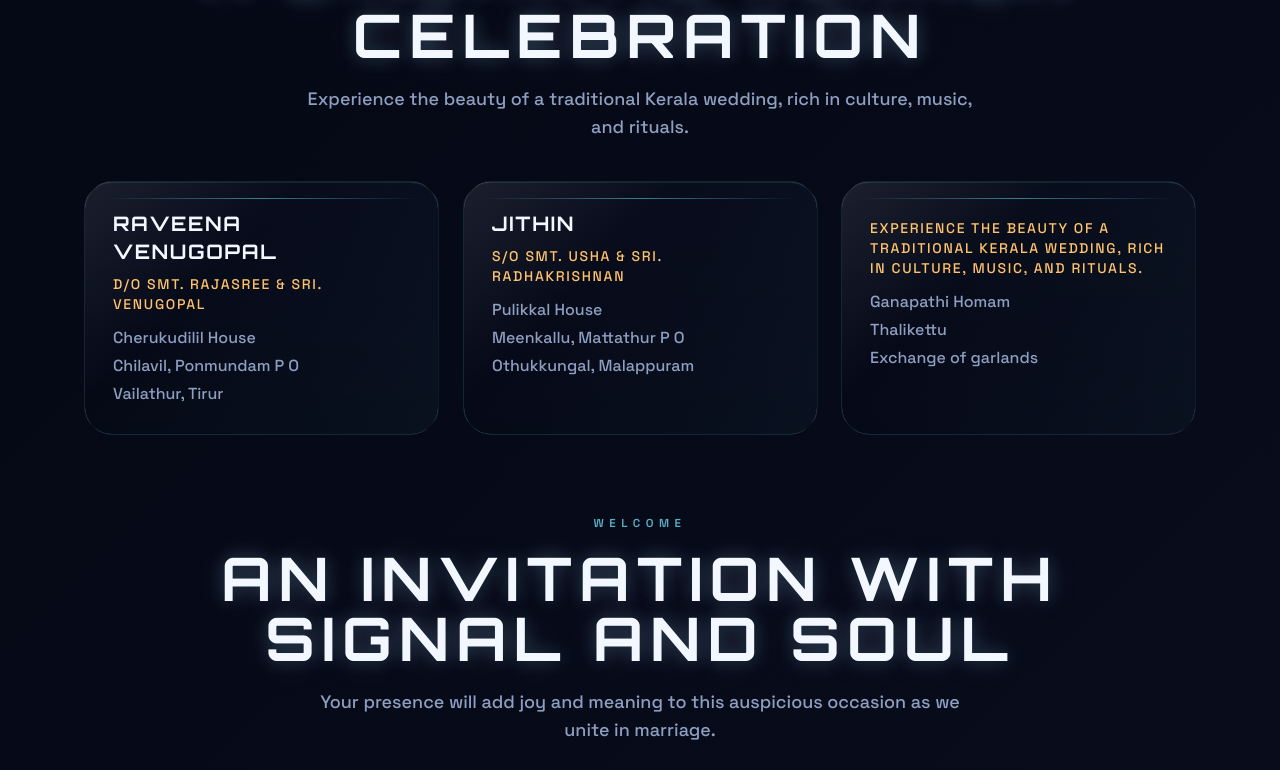
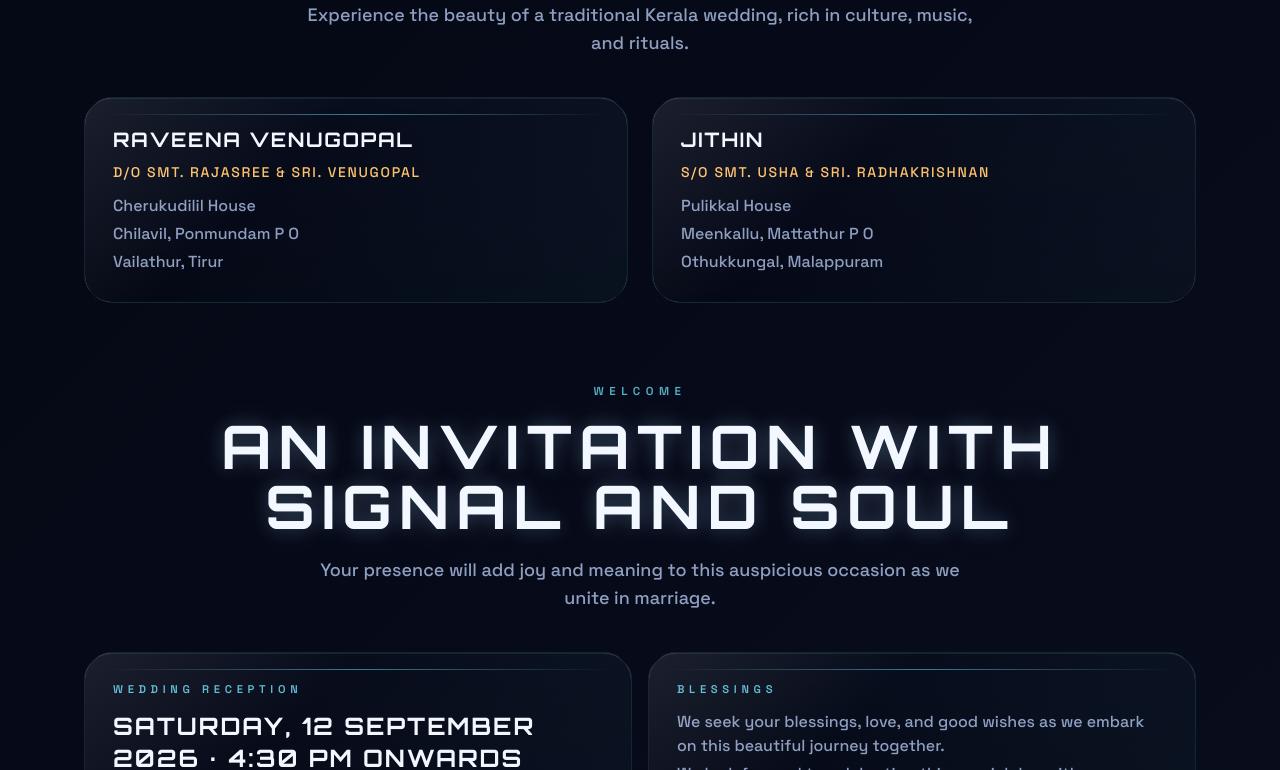
Before and after one commit to jithinpulikkal/marriage, a React (Vite) app in the folder client/: page / in a window 1280 px wide. Shown: the part 1870-2640 px from the top of the page. Built offline with nearby package versions, Linux system fonts and the light colour scheme.

Commit message:
ui fixed

```diff
--- a/client/src/components/DetailCard.jsx
+++ b/client/src/components/DetailCard.jsx
@@ -106,13 +106,6 @@ export function buildDetailCards(data) {
             subtitle: groom.parents,
             lines: normalizeLines([groom.address, groom.address1, groom.hometown]),
         },
-        {
-            key: "ceremony",
-            // title: ceremony.subtitle,
-            subtitle: ceremony.intro,
-            lines: normalizeLines([...(ceremony.details || []), ceremony.dressCode]),
-            variant: "parchment",
-        },
     ].filter((card) => card.title || (card.lines && card.lines.length));
 }
 
--- a/client/src/pages/Home.jsx
+++ b/client/src/pages/Home.jsx
@@ -32,7 +32,10 @@ function getCountdownParts(targetTime) {
 }
 
 function formatGoogleCalendarDate(timestamp) {
-    return new Date(timestamp).toISOString().replace(/[-:]/g, "").replace(/\.\d{3}Z$/, "Z");
+    return new Date(timestamp)
+        .toISOString()
+        .replace(/[-:]/g, "")
+        .replace(/\.\d{3}Z$/, "Z");
 }
 
 function escapeIcsText(value) {
@@ -103,8 +106,12 @@ export default function Home() {
                     <div className="data-chip stark-chip inline-flex items-center rounded-full px-4 py-2 text-[0.68rem] font-semibold uppercase tracking-[0.42em] text-cyan/90">
                         {invitation.title}
                     </div>
-                    <p className="break-words text-sm uppercase tracking-[0.28em] text-gold sm:text-base sm:tracking-[0.36em]">{brand.subtitle}</p>
-                    <p className="mx-auto max-w-2xl text-base leading-relaxed text-teak/82 sm:text-xl">{invitation.message}</p>
+                    <p className="break-words text-sm uppercase tracking-[0.28em] text-gold sm:text-base sm:tracking-[0.36em]">
+                        {brand.subtitle}
+                    </p>
+                    <p className="mx-auto max-w-2xl text-base leading-relaxed text-teak/82 sm:text-xl">
+                        {invitation.message}
+                    </p>
                     <Reveal animation="scaleIn">
                         <div className="glass-panel neon-outline cyber-frame holo-sweep stark-panel relative overflow-hidden rounded-[2rem] px-6 py-8 sm:px-8 sm:py-10">
                             <div className="absolute inset-0 bg-[linear-gradient(135deg,_rgba(255,176,79,0.12),_transparent_30%),linear-gradient(315deg,_rgba(77,220,255,0.18),_transparent_38%)]" />
@@ -118,12 +125,16 @@ export default function Home() {
                             </div>
                             <Reveal animation="fadeInSlow">
                                 <div className="relative">
-                                        <p className="text-[0.72rem] font-semibold uppercase tracking-[0.48em] text-cyan/80">Holographic Ceremony Interface</p>
+                                    <p className="text-[0.72rem] font-semibold uppercase tracking-[0.48em] text-cyan/80">
+                                        Holographic Ceremony Interface
+                                    </p>
                                     <h1 className="holo-title min-w-0 pt-4 text-center font-serif text-4xl font-bold uppercase leading-tight tracking-[0.08em] text-maroon sm:text-5xl lg:text-6xl">
                                         <span className="glitch-text block break-words" data-text={couple.bride.name}>
                                             {couple.bride.name}
                                         </span>
-                                            <span className="my-3 block text-xl font-medium text-gold sm:text-2xl lg:text-3xl">&</span>
+                                        <span className="my-3 block text-xl font-medium text-gold sm:text-2xl lg:text-3xl">
+                                            &
+                                        </span>
                                         <span className="glitch-text block break-words" data-text={couple.groom.name}>
                                             {couple.groom.name}
                                         </span>
@@ -138,7 +149,7 @@ export default function Home() {
                                             </span>
                                         ))}
                                     </div>
-                                        <div className="mt-6 grid gap-2 text-left sm:grid-cols-3">
+                                    {/* <div className="mt-6 grid gap-2 text-left sm:grid-cols-3">
                                             {[
                                                 ["BLESSING", "ONLINE"],
                                                 ["RITUAL", "KERALA MODE"],
@@ -149,14 +160,17 @@ export default function Home() {
                                                     <p className="mt-1 text-xs font-bold uppercase tracking-[0.18em] text-gold">{value}</p>
                                                 </div>
                                             ))}
-                                        </div>
+                                        </div> */}
                                     <div className="stark-console mt-5 grid gap-2 text-left sm:grid-cols-[1fr_auto]">
                                         <div>
-                                            <p className="text-[0.58rem] font-semibold uppercase tracking-[0.34em] text-cyan/60">Primary Directive</p>
-                                            <p className="mt-1 text-sm font-semibold text-teak/80">Celebrate love, family, and the muhurtham.</p>
+                                            <p className="text-[0.58rem] font-semibold uppercase tracking-[0.34em] text-cyan/60">
+                                                Primary Directive
+                                            </p>
+                                            <p className="mt-1 text-sm font-semibold text-teak/80">
+                                                Celebrate love, family, and the muhurtham.
+                                            </p>
                                         </div>
                                     </div>
-
                                 </div>
                             </Reveal>
                         </div>
@@ -166,10 +180,18 @@ export default function Home() {
                     <Reveal animation="scaleIn">
                         <div className="glass-panel neon-outline cyber-frame stark-panel relative overflow-hidden rounded-[1.75rem] p-5 sm:p-6">
                             <div className="absolute inset-x-0 top-0 h-1 bg-gradient-to-r from-gold/80 via-cyan/80 to-rose/80" />
-                            <p className="text-[0.72rem] font-semibold uppercase tracking-[0.42em] text-cyan/80">{events.wedding.title}</p>
-                            <p className="mt-4 font-serif text-2xl uppercase tracking-[0.12em] text-maroon sm:text-3xl">{events.wedding.dateText}</p>
-                            <p className="mt-3 font-serif text-2xl uppercase tracking-[0.12em] text-maroon sm:text-3xl">{events.wedding.timeText}</p>
-                            <p className="mt-3 text-lg font-semibold uppercase tracking-[0.18em] text-gold">{events.wedding.muhurthamText}</p>
+                            <p className="text-[0.72rem] font-semibold uppercase tracking-[0.42em] text-cyan/80">
+                                {events.wedding.title}
+                            </p>
+                            <p className="mt-4 font-serif text-2xl uppercase tracking-[0.12em] text-maroon sm:text-3xl">
+                                {events.wedding.dateText}
+                            </p>
+                            <p className="mt-3 font-serif text-2xl uppercase tracking-[0.12em] text-maroon sm:text-3xl">
+                                {events.wedding.timeText}
+                            </p>
+                            <p className="mt-3 text-lg font-semibold uppercase tracking-[0.18em] text-gold">
+                                {events.wedding.muhurthamText}
+                            </p>
                             <p className="mt-3 text-base leading-relaxed text-teak/80">{events.wedding.description}</p>
                             <div className="mt-6 flex flex-col gap-3 sm:flex-row justify-between">
                                 <a
@@ -197,8 +219,12 @@ export default function Home() {
                     <div className="glass-panel neon-outline cyber-frame stark-panel relative overflow-hidden rounded-[2rem] p-5 sm:p-7">
                         <div className="absolute inset-0 bg-mesh-grid bg-[length:32px_32px] opacity-20" />
                         <div className="text-center">
-                            <p className="text-xs font-semibold uppercase tracking-[0.42em] text-cyan/80 sm:text-sm">Countdown</p>
-                            <p className="mt-3 font-serif text-xl uppercase tracking-[0.1em] text-maroon sm:text-2xl">{events.wedding.dateText}</p>
+                            <p className="text-xs font-semibold uppercase tracking-[0.42em] text-cyan/80 sm:text-sm">
+                                Countdown
+                            </p>
+                            <p className="mt-3 font-serif text-xl uppercase tracking-[0.1em] text-maroon sm:text-2xl">
+                                {events.wedding.dateText}
+                            </p>
                         </div>
                         <div className="relative mx-auto mt-5 h-2 max-w-3xl overflow-hidden rounded-full border border-cyan/20 bg-surface/40">
                             <div className="absolute inset-y-0 left-0 w-2/3 bg-gradient-to-r from-cyan/10 via-cyan/70 to-gold/70 shadow-[0_0_24px_rgba(77,220,255,0.35)]" />
@@ -231,50 +257,31 @@ export default function Home() {
                                 ))}
                             </div>
                         )}
-
-                        {/* <div className="mt-6 flex flex-col gap-3 sm:flex-row sm:justify-center">
-                            <a
-                                href={googleCalendarLink}
-                                target="_blank"
-                                rel="noreferrer"
-                                className="rounded-full bg-maroon px-5 py-3 text-center text-sm font-semibold uppercase tracking-[0.18em] text-parchment transition hover:bg-maroon/90"
-                            >
-                                Add to Google Calendar
-                            </a>
-                            <button
-                                type="button"
-                                onClick={handleCalendarDownload}
-                                className="rounded-full border border-gold/30 bg-white/80 px-5 py-3 text-sm font-semibold uppercase tracking-[0.18em] text-maroon transition hover:bg-parchment"
-                            >
-                                Download Calendar File
-                            </button>
-                        </div> */}
                     </div>
                 </Reveal>
             </section>
 
             <section id="details" className="mx-auto max-w-6xl px-5">
-                <SectionHeader eyebrow="Wedding Details" title="A Cinematic Kerala Celebration" description={ceremony.intro} />
+                <SectionHeader
+                    eyebrow="Wedding Details"
+                    title="A Cinematic Kerala Celebration"
+                    description={ceremony.intro}
+                />
 
-                <div className="mt-10 grid gap-6 md:grid-cols-3 md:auto-rows-fr">
+                <div className="mt-10 grid gap-6 md:grid-cols-2 md:auto-rows-fr">
                     {detailCards.map((card) => (
                         <DetailCard key={card.key} {...card} className="h-full" />
                     ))}
                 </div>
             </section>
 
-            {/* <section className="mx-auto max-w-6xl px-5">
-                <SectionHeader
-                    eyebrow="Schedule"
-                    title="Wedding Day Timeline"
-                    description="A gentle flow of ceremonies, rituals, and celebration across the day."
-                />
-                <DetailCard {...scheduleCard} />
-            </section> */}
-
             <section className="mx-auto grid max-w-6xl items-center gap-8 px-5 sm:gap-12">
                 <div className="space-y-6">
-                    <SectionHeader eyebrow="Welcome" title="An Invitation with Signal and Soul" description={invitation.welcomeMessage} />
+                    <SectionHeader
+                        eyebrow="Welcome"
+                        title="An Invitation with Signal and Soul"
+                        description={invitation.welcomeMessage}
+                    />
                     <div className="grid gap-4 md:grid-cols-2 md:auto-rows-fr">
                         {welcomeCards.map((card) => (
                             <DetailCard key={card.key} {...card} className="h-full" />
@@ -287,7 +294,7 @@ export default function Home() {
                 <SectionHeader
                     eyebrow="Location"
                     title="Venue and Route"
-                    description="Temple-inspired venue with traditional lamps, gold accents, and floral arrangements."
+                    description="Elegant auditorium venue with spacious seating, ample parking, and a well-designed stage for the celebration."
                 />
                 <div className="grid gap-6 md:grid-cols-2 md:auto-rows-fr">
                     {venueCards.map((card) => (
```
Lines whose indentation alone changed are shown as unchanged.
